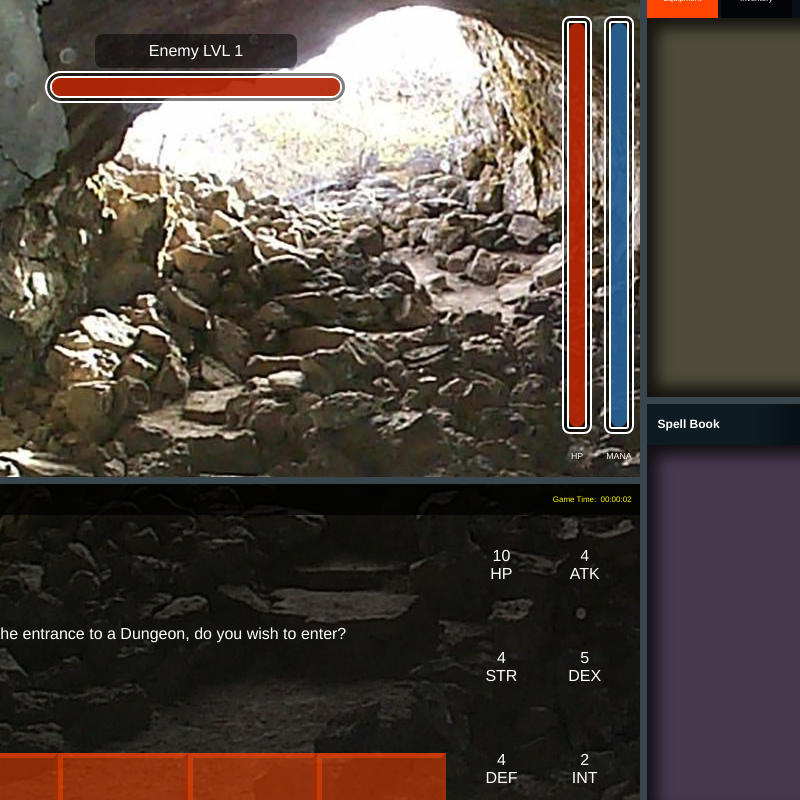
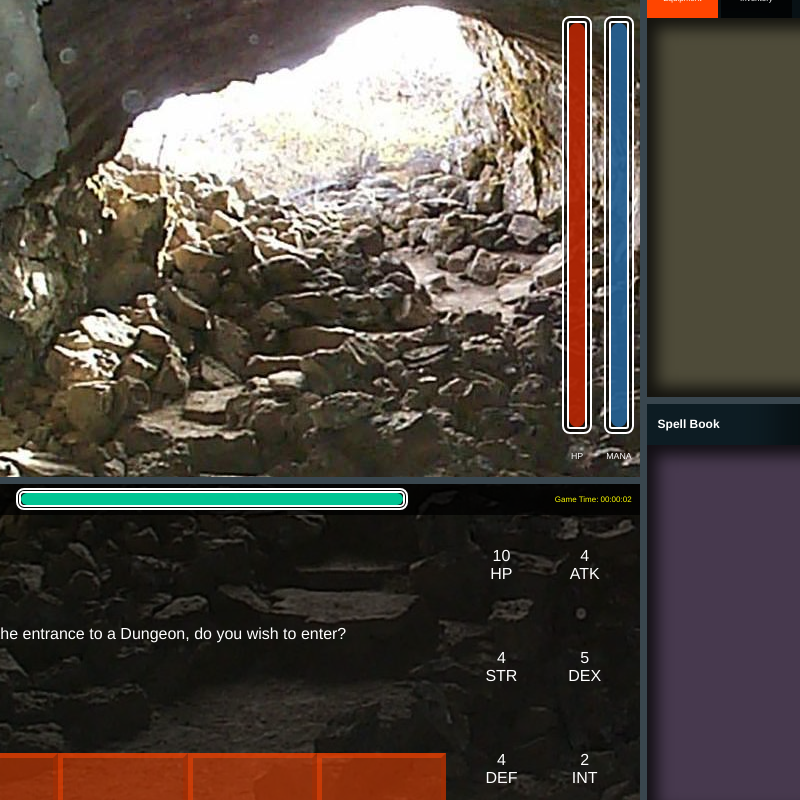
Before and after one commit to DylanLiesenfelt/RSD.js, an Electron app: page index.html in a window 800 px wide. Both pictures are taken after a click on the button "START". Drawn offline with Linux system fonts and the light colour scheme; no server answers.

Commit message:
build: player exp bar

```diff
--- a/assets/css/style.css
+++ b/assets/css/style.css
@@ -257,7 +257,7 @@ main {
                         #enemyInfo {
                             height: 15%;
                             width: 60%;
-                            visibility: visible;
+                            visibility: hidden;
                             flex-direction: column;
                         }
 
@@ -371,7 +371,7 @@ main {
 
                     #playerInfo {
                         height: 100%;
-                        width: 100%;
+                        width: 75%;
                         justify-content: flex-start;
                     }
 
@@ -386,15 +386,38 @@ main {
 
                             #playerName {
                                 padding-left: 1%;
+                                width: 20%;
                             }
 
                             #playerLevel {
                                 padding-left: 2%;
+                                width: 10%;
+
                             }
+
+                            #playerExpBarContainer {
+                                height: 100%;
+                                width: 70%;
+                            }
+
+                                #playerExpBar {
+                                    height: 40%;
+                                    width: 90%;
+                                    border: 5px double;
+                                    border-radius: 1vw;
+                                    background-color: rgba(0, 0, 0, 0.75);
+                                }
+
+                                    #playerExpBarFill {
+                                        background-color: rgba(0, 255, 191, 0.771);
+                                        height: 100%;
+                                        width: 100%;
+                                        border-radius: 1vw;
+                                    }
 
                     #gameClockDisplay {
                         height: 100%;
-                        width: 100%;
+                        width: 25%;
                         justify-content: flex-end;
                         margin-right: 1%;
                     }
--- a/assets/js/game.js
+++ b/assets/js/game.js
@@ -32,6 +32,8 @@ const roomName = document.getElementById('roomName');
 const roomCounter = document.getElementById('roomCounter');
 
 const imageDisplay = document.getElementById('imageDisplay');
+
+const enemyNameDisplay = document.getElementById('enemyNameDisplay')
 const enemyDisplay = document.getElementById('enemyDisplay');
 const enemyInfo = document.getElementById('enemyInfo');
 
--- a/index.html
+++ b/index.html
@@ -112,6 +112,13 @@
                         <div id="playerInfo" class="wrap">
                             <h2 id="playerName">Player Name</h2>
                             <h2 id="playerLevel">Lvl: 1</h2>
+                            <div id="playerExpBarContainer" class="wrap">
+                                <div id="playerExpBar" class="wrap">
+                                    <div id="playerExpBarFill" class="wrap">
+
+                                    </div>
+                                </div>
+                            </div>
                         </div>
                         <div id="gameClockDisplay" class="wrap">
                             <p class="wrap">Game Time: </p>
```
